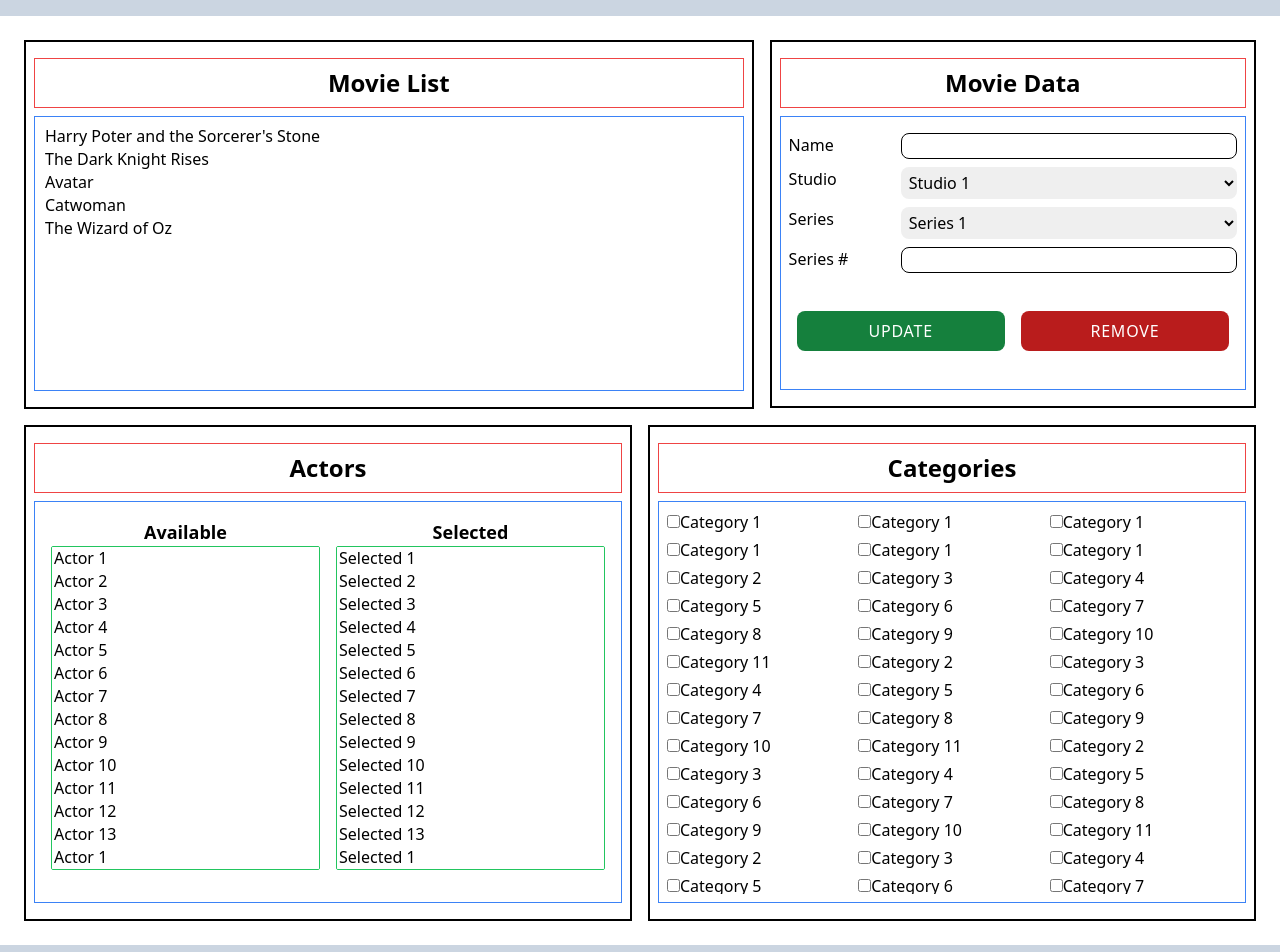
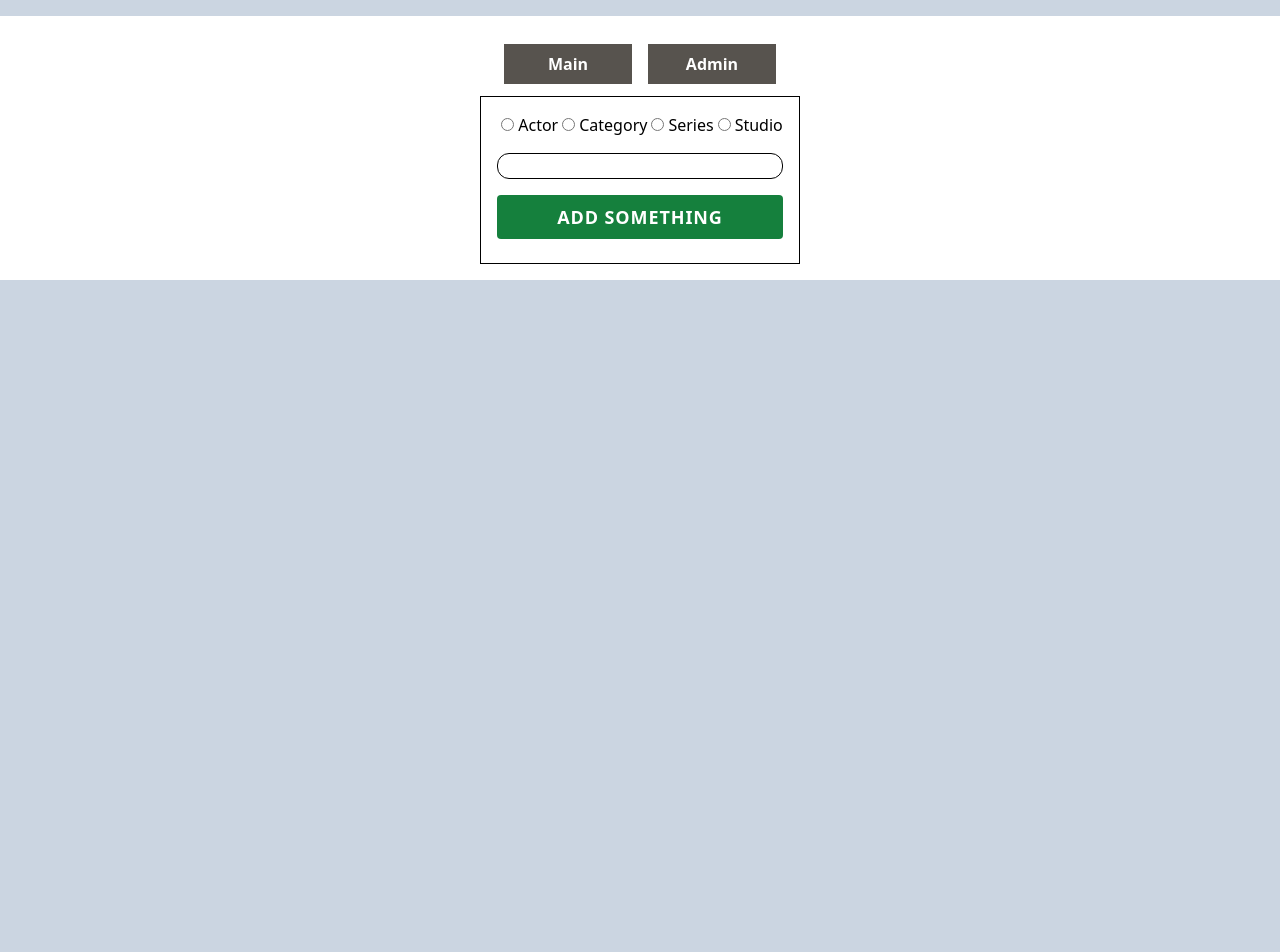
Before and after one commit to rdzhulai/Movie-Manager, a React (Create React App) app in the folder frontend/: page /admin in a window 1280 px wide. Shown: the top 952 px of the page. After the commit the page ends 800 px from the top, so only its background shows below. Built offline with nearby package versions, Linux system fonts and the light colour scheme; the HTML template or start-up script is replaced by a standard one.

Commit message:
add admin page

```diff
--- a/frontend/package.json
+++ b/frontend/package.json
@@ -12,7 +12,8 @@
     "@types/react-dom": "^18.2.17",
     "react": "^18.2.0",
     "react-dom": "^18.2.0",
-    "react-scripts": "5.0.1",
+    "react-router-dom": "^6.20.1",
+    "react-scripts": "^5.0.1",
     "typescript": "^4.9.5",
     "web-vitals": "^2.1.4"
   },
--- a/frontend/src/App.tsx
+++ b/frontend/src/App.tsx
@@ -4,16 +4,24 @@ import MainPage from "./pages/MainPage";
 import { initialState } from "./state/initialState";
 import reducer from "./state/reducer";
 import StateContext from "./state/StateContext";
-
+import { BrowserRouter, Routes, Route } from "react-router-dom"
+import AdminPage from "./pages/AdminPage";
+import NavBar from "./components/NavBar";
 function App() {
   const [state, dispatch] = useReducer(reducer, initialState);
 
   return (
-    <StateContext.Provider value={{ state, dispatch }} >
-      <Container>
-        <MainPage />
-      </Container>
-    </ StateContext.Provider>
+    <BrowserRouter>
+      <StateContext.Provider value={{ state, dispatch }} >
+        <Container>
+          <NavBar />
+          <Routes>
+            <Route path="/" element={<MainPage />} />
+            <Route path="/admin" element={<AdminPage />} />
+          </Routes>
+        </Container>
+      </ StateContext.Provider>
+    </BrowserRouter>
   );
 }
 
--- a/frontend/src/components/ActorSelector.tsx
+++ b/frontend/src/components/ActorSelector.tsx
@@ -4,9 +4,9 @@ import MovieSection from './MovieSection'
 const ActorSelector = () => {
   return (
     <MovieSection title="Actors">
-      <div className='flex h-96'>
+      <div className='flex h-72'>
         <ActorSelectorList title='Available'>
-          <select className="border border-green-500 w-full" size={14}>
+          <select className="border border-green-500 w-full" size={10}>
             <option>Actor 1</option>
             <option>Actor 2</option>
             <option>Actor 3</option>
@@ -36,7 +36,7 @@ const ActorSelector = () => {
           </select>
         </ActorSelectorList>
         <ActorSelectorList title='Selected'>
-          <select className="border border-green-500 w-full" size={14}>
+          <select className="border border-green-500 w-full" size={10}>
             <option>Selected 1</option>
             <option>Selected 2</option>
             <option>Selected 3</option>
--- a/frontend/src/components/CategorySelector.tsx
+++ b/frontend/src/components/CategorySelector.tsx
@@ -2,7 +2,7 @@ import MovieSection from './MovieSection'
 
 const CategorySelector = () => {
   return <MovieSection title="Categories">
-    <div className='grid grid-cols-3 gap-1 h-96 overflow-y-scroll'>
+    <div className='grid grid-cols-3 gap-1 h-72 overflow-y-scroll'>
       <label><input type='checkbox' />Category 1</label>
       <label><input type='checkbox' />Category 1</label>
       <label><input type='checkbox' />Category 1</label>
--- /dev/null
+++ b/frontend/src/components/NavBar.tsx
@@ -0,0 +1,12 @@
+import { Link } from "react-router-dom"
+
+function NavBar() {
+    return (
+        <nav className="flex justify-center my-1">
+            <Link className="inline-block border-black bg-stone-600 hover:bg-stone-500 text-center font-bold py-2 w-32 m-2 text-white" to="/">Main</Link>
+            <Link className="inline-block border-black bg-stone-600 hover:bg-stone-500 text-center font-bold py-2 w-32 m-2 text-white" to="/admin">Admin</Link>
+        </nav>
+    )
+}
+
+export default NavBar
--- /dev/null
+++ b/frontend/src/pages/AdminPage.tsx
@@ -0,0 +1,23 @@
+
+const AdminPage = () => {
+    return <>
+        <div className="border border-black w-max mx-auto p-4">
+            <form>
+                <div className="mb-2">
+                    <label><input className="mx-1" type="radio" name="selection" />Actor</label>
+                    <label><input className="mx-1" type="radio" name="selection" />Category</label>
+                    <label><input className="mx-1" type="radio" name="selection" />Series</label>
+                    <label><input className="mx-1" type="radio" name="selection" />Studio</label>
+                </div>
+                <div className="my-4">
+                    <input className="px-1 border border-black rounded-xl focus:bg-gray-100 w-full" type="text" required={true} />
+                </div>
+                <div className="my-2">
+                    <button className="text-center bg-green-700 hover:bg-green-600 uppercase tracking-wider font-semibold text-lg text-white rounded p-2 w-full" type="submit" >Add Something</button>
+                </div>
+            </form>
+        </div>
+    </>
+};
+
+export default AdminPage
```
Also changed, not shown: 1 other file (tests, documents, lock files or other folders).
